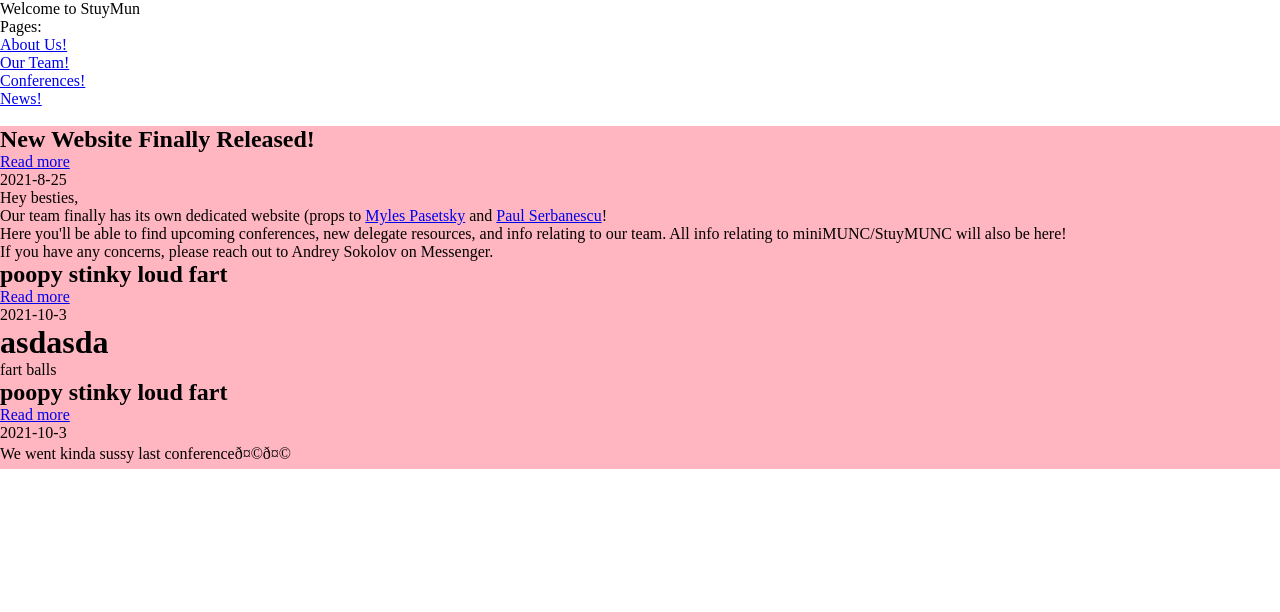
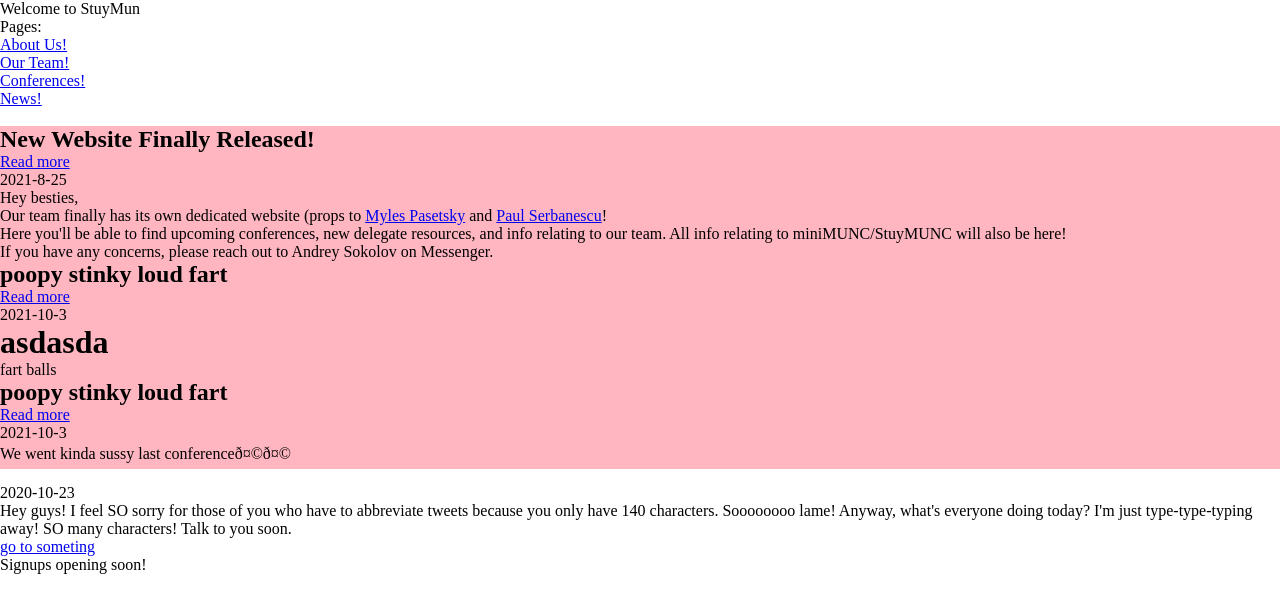
Before and after one commit to StuyMUN/stuymun, a Next.js app: page / in a window 1280 px wide. Shown: the top 612 px of the page. Built offline with nearby package versions, Linux system fonts and the light colour scheme.

Commit message:
Fix import issues with upcoming conference

```diff
--- a/components/UpcomingConferences.js
+++ b/components/UpcomingConferences.js
@@ -1,23 +1,17 @@
-import sortByDate from '../lib/date-sorter'
-import GenericConference from './ConferenceTypes'
+import { sortByDate } from '../lib/date-sorter'
+import { GenericConference } from './ConferenceTypes'
 
-export default function UpcomingConferences( conferences, getDate ){
+export default function UpcomingConferences({ conferences }){
 
-    // let conferenceElements = [], i = 0;
-    // for (let slug in news) {
-    //     newsElements.push(<li key={i++}><GenericConference name={_} conferences={conferences}/></li>);
-    // }
-    // }
-
-    conferences = sortByDate(conferences, { getDate: getDate });
+    conferences = sortByDate(conferences, { getDate: e => e[1].date });
 
     return (<div style={{marginBlock: "15px"}}>
          <ul>
-             {conferences.map(([_, conferences], i) =>
+             {conferences.map(([name, conference], i) =>
                 <li key={i}>
-                    <GenericConference name={_} conferences={conferences}/>
+                    <GenericConference name={name} conference={conference} />
                 </li>
              )}
          </ul>
-     </div>);
+    </div>);
 }
--- a/components/index.js
+++ b/components/index.js
@@ -4,3 +4,4 @@ export { default as NamedList } from "./NamedList";
 export { default as NamedObject } from "./NamedObject";
 export { default as NewsPosts } from "./NewsPosts";
 export { default as NewsPost } from "./NewsPost";
+export { default as UpcomingConferences } from "./UpcomingConferences";
--- a/pages/index.js
+++ b/pages/index.js
@@ -1,8 +1,8 @@
-import { Layout, NewsPosts} from '../components/';
-import { News } from '../lib/data';
+import { Layout, NewsPosts, UpcomingConferences} from '../components/';
+import { Conferences, News } from '../lib/data';
 import Link from 'next/link';
 
-export default function HomePage({news}) {
+export default function HomePage({news, others}) {
     return (
         <Layout title={'StuyMUN'} isRoot={true}>
             <div>Welcome to StuyMun</div>
@@ -15,7 +15,7 @@ export default function HomePage({news}) {
             </ul>
             <br/>
             <NewsPosts news={news}/>
-            {/* <UpcomingConferences conferences={others}/>             */}
+            <UpcomingConferences conferences={Object.entries(others)}/>
         </ Layout>
     );
 }
@@ -24,6 +24,7 @@ export async function getStaticProps() {
     return {
         props: {
             news: await News.getPosts(),
+            others: await Conferences.getOtherConferences()
         }
     };
 }
```
